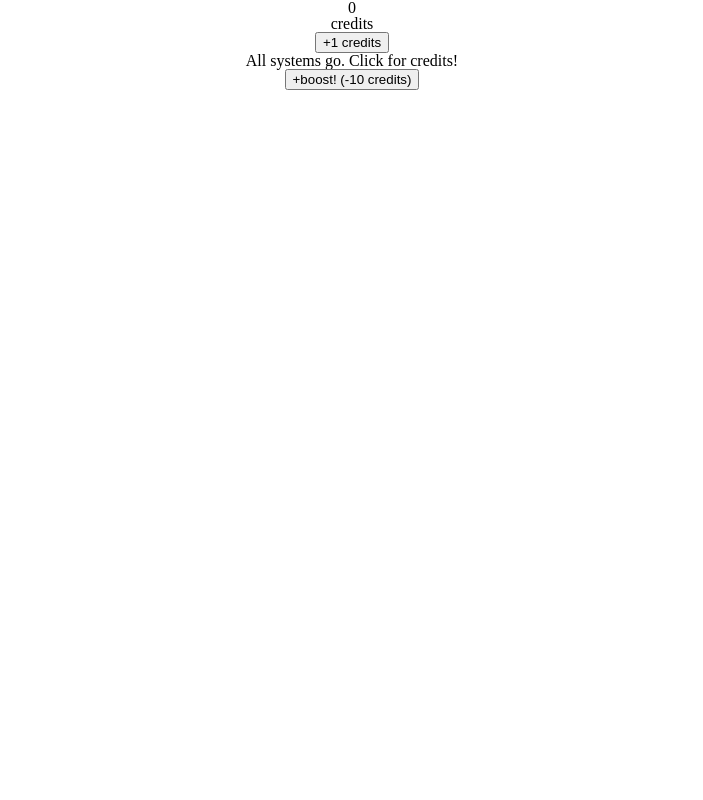
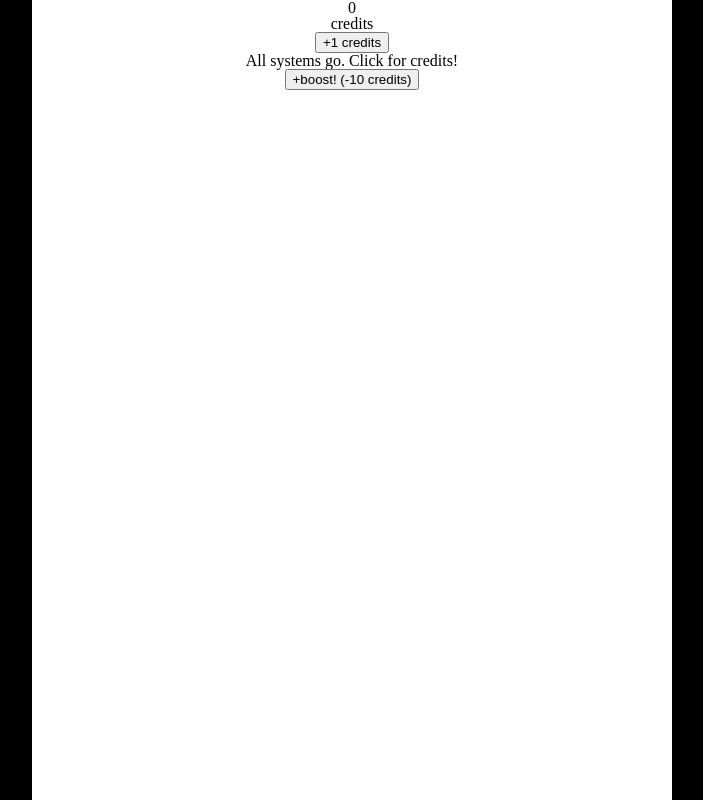
Before and after one commit to joseph-p-pasaoa/Pursuit-Core-Web-React-State-Lab, a React (Create React App) app: page / in a window 1280 px wide. Shown: the whole page, without its empty margins (288-991 px from the left). Built offline with nearby package versions, Linux system fonts and the light colour scheme.

Commit message:
1.0, lab completed, mvp

```diff
--- a/src/App.css
+++ b/src/App.css
@@ -71,11 +71,19 @@ table {
 
 
 /* MAIN STYLE */
-html, body, div#base-grid {
+html, body, .App, div#flex-base {
   height: 100%;
   width: 100%;
   margin: 0;
   padding: 0;
+}
+
+.App {
+  background-color: gold;
+  display: flex;
+  flex-direction: column;
+  align-items: center;
+  transition: background-color 0.25s;
 }
 
 div#flex-base {
@@ -84,6 +92,9 @@ div#flex-base {
   flex-wrap: nowrap;
   justify-content: flex-start;
   align-items: center;
+  width: 50vw;
+  height: 100vh;
+  background-color: white;
 }
 
 p#score {
--- a/src/App.js
+++ b/src/App.js
@@ -14,19 +14,32 @@ import './App.css';
 class App extends React.Component {
   constructor() {
     super();
+    this.victoryNum = 100;
     this.messages = {
       regular: <p>All systems go. Click for credits!</p>,
       boostDenied: <p className='msg--red'>Not enough credits. Boost DENIED.</p>,
       victory: <p>You made 100 credits!</p>
-    }
+    };
     this.initialState = {
       credits: 0,
       clickValue: 1,
       boostsActive: 0,
-      statusMsg: this.messages.regular
+      statusMsg: this.messages.regular,
+      drain: setInterval(() => {
+        if (this.state.credits > 0) {
+          this.setState({
+              credits: this.state.credits - 1
+          });
+        }
+      }, 1000)
     };
     this.state = this.initialState;
   }
+
+  calcLuminosity = () => {
+    return (this.state.credits / this.victoryNum * 100).toFixed(2) + '%';
+  }
+
 
   hanClickGo = () => {
     this.setState({
@@ -55,10 +68,19 @@ class App extends React.Component {
 
   hanClickReset = () => {
     this.setState(this.initialState);
+    this.setState({
+        drain: setInterval(() => {
+          if (this.state.credits > 0) {
+            this.setState({
+                credits: this.state.credits - 1
+            });
+          }
+        }, 1000)
+    });
   }
 
   render() {
-    const { credits, clickValue, boostsActive, statusMsg } = this.state;
+    const { credits, clickValue, boostsActive, statusMsg, drain } = this.state;
 
     const topDisplay =
       <div id="topDisplay">
@@ -73,7 +95,8 @@ class App extends React.Component {
       {`+boost! (-10 credits)`}
     </button>
 
-    if (credits >= 20) {
+    if (credits >= this.victoryNum) {
+      clearInterval(drain);
       return (
         <div className="App">
           <div id="flex-base">
@@ -89,13 +112,15 @@ class App extends React.Component {
     }
 
     return (
-      <div id="flex-base">
+      <div className="App" style={{backgroundColor: `hsl(0, 0%, ${this.calcLuminosity()}`}}>
+        <div id="flex-base">
 
-        {topDisplay}
-        <button id="btnGo" onClick={this.hanClickGo}>{`+${clickValue.toString()} credits`}</button>
-        {statusMsg}
-        {credits >= 10 && boostsActive < 1 ? btnBoost : btnBoost}
+          {topDisplay}
+          <button id="btnGo" onClick={this.hanClickGo}>{`+${clickValue.toString()} credits`}</button>
+          {statusMsg}
+          {credits >= 10 && boostsActive < 1 ? btnBoost : btnBoost}
 
+        </div>
       </div>
     );
   }
```
